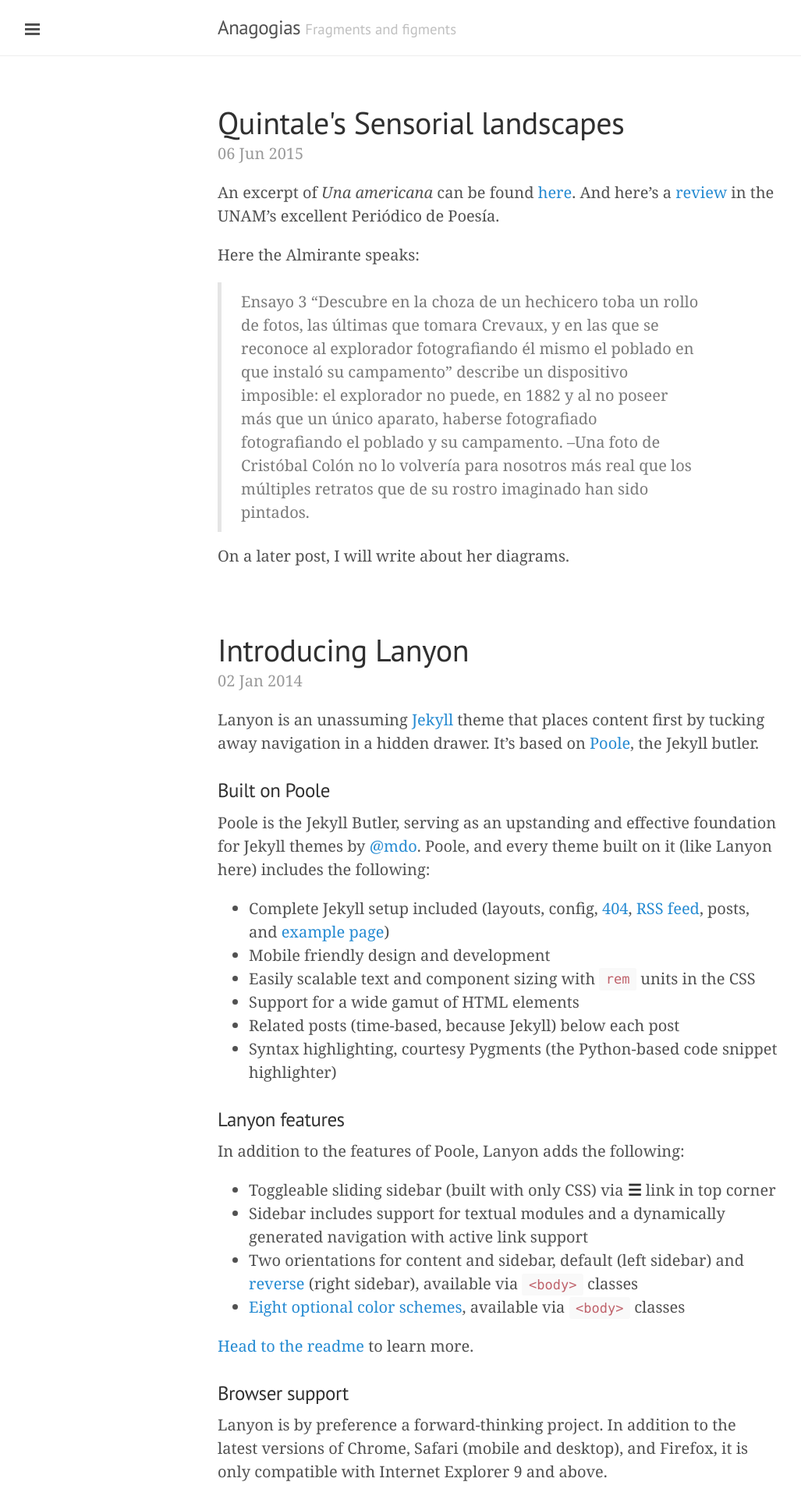
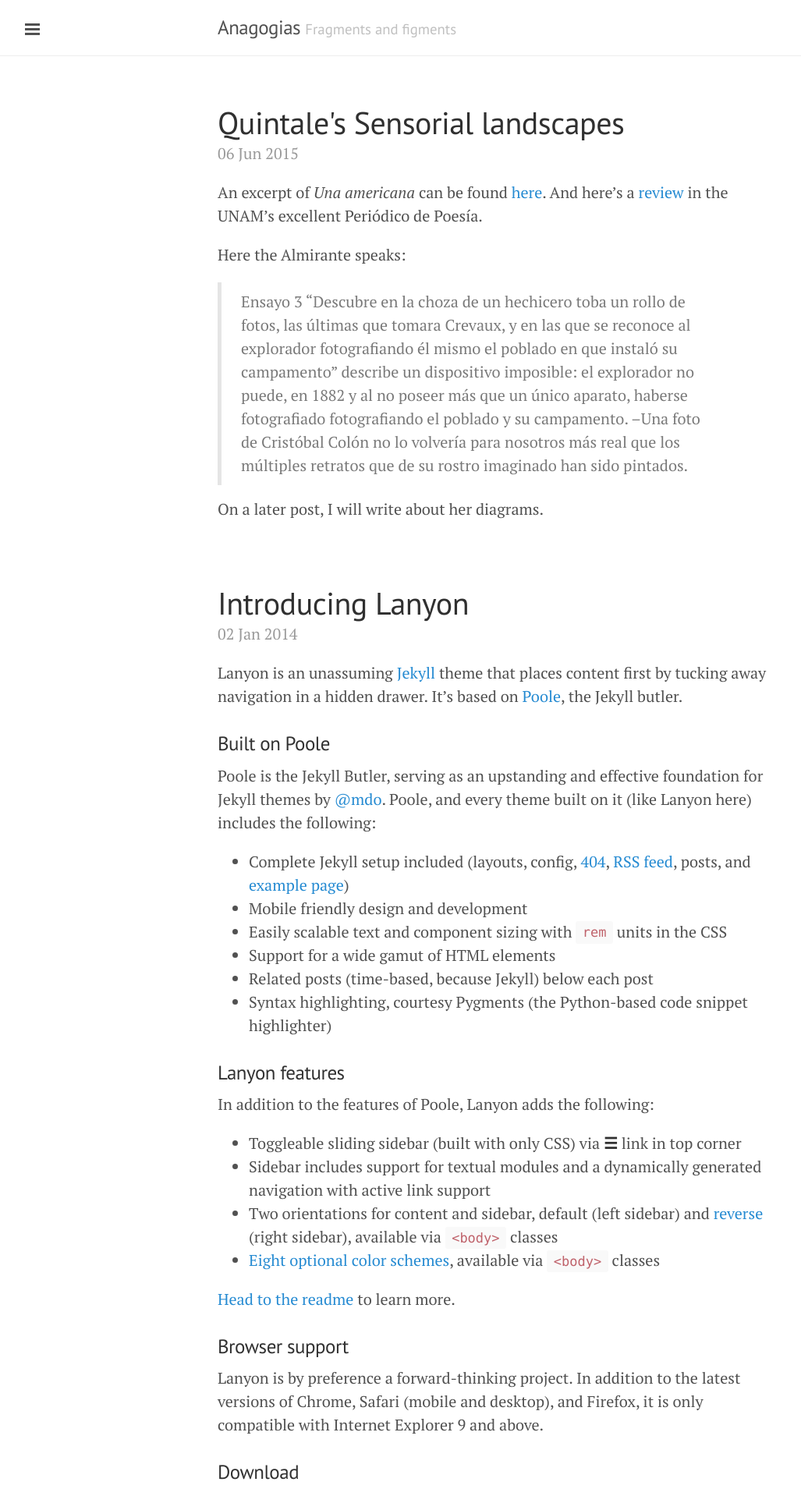
Before and after one commit to Hipomenes/oldsite, a Jekyll site: the page built from index.html, in a window 1280 px wide. Shown: the top 1918 px of the page at 78% size, without its empty margins (1-1028 px from the left). Built offline with Jekyll 4.4.1, drawn with Linux system fonts in a browser that asks for light colours; Markdown is read by kramdown in place of the engine named in the settings; the list of posts is cut into pages by our own code.

Commit message:
Back to Serif

```diff
--- a/public/css/lanyon.css
+++ b/public/css/lanyon.css
@@ -41,7 +41,7 @@ body {
 }
 
 html {
-  font-family: "Vollkorn", Georgia, "Times New Roman", serif;
+  font-family: "PT Serif", Georgia, "Times New Roman", serif;
 }
 
 h1, h2, h3, h4, h5, h6 {
```
